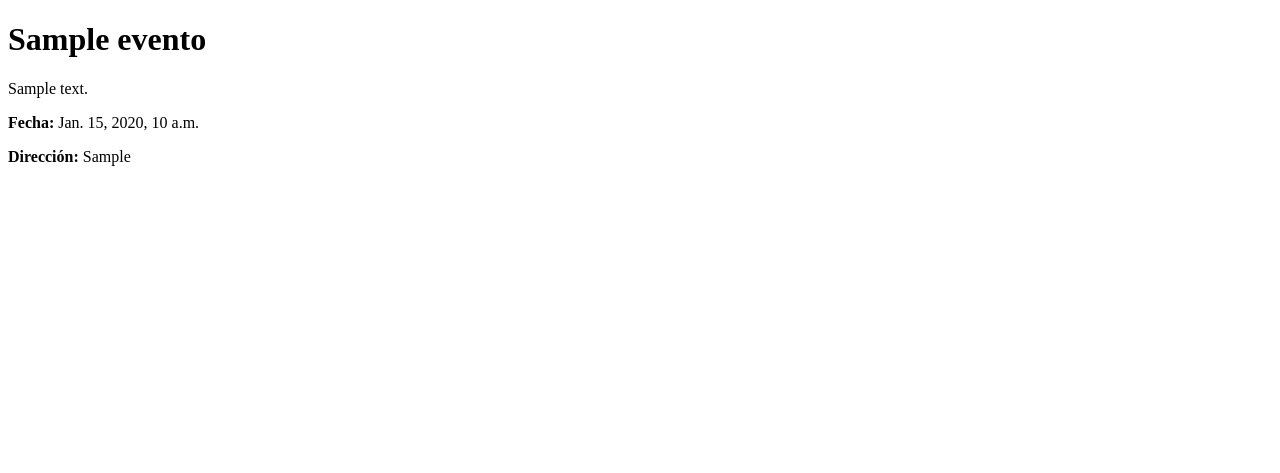
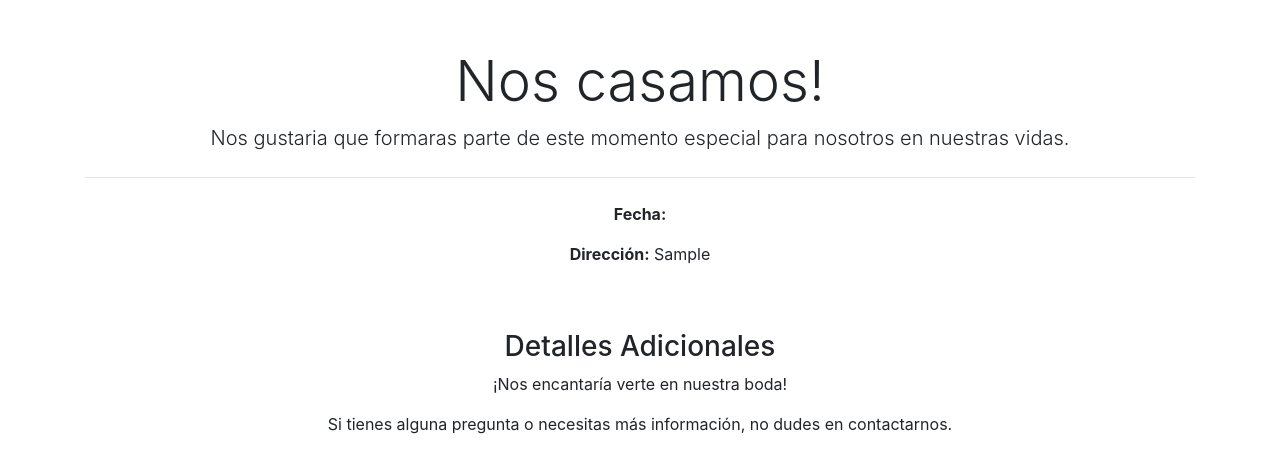
Before and after one commit to fvarguezz/bodorrio, a Django app: page / in a window 1280 px wide. Shown: the top 473 px of the page. Run offline with Django 5.2, Linux system fonts and the light colour scheme; tables that the repository leaves empty hold one stand-in row (values such as "Sample post"); some libraries are stand-ins or nearby versions.

Commit message:
Base de Pagina Web

```diff
--- a/boda/invitacion/templates/invitacion/home.html
+++ b/boda/invitacion/templates/invitacion/home.html
@@ -4,12 +4,32 @@
     <meta charset="UTF-8">
     <meta name="viewport" content="width=device-width, initial-scale=1.0">
     <title>Invitación de Boda</title>
+    <!-- Incluir Bootstrap desde el CDN -->
+    <link href="https://stackpath.bootstrapcdn.com/bootstrap/4.5.2/css/bootstrap.min.css" rel="stylesheet">
 </head>
+<body>
+    <div class="container mt-5">
+        <div class="row">
+            <div class="col-12 text-center">
+                <h1 class="display-4">Nos casamos!</h1>
+                <p class="lead">Nos gustaria que formaras parte de este momento especial para nosotros en nuestras vidas.</p>
+                <hr class="my-4">
+                <p><strong>Fecha:</strong> </p>
+                <p><strong>Dirección:</strong> {{ evento.direccion }}</p>
+            </div>
+        </div>
+        <div class="row mt-5">
+            <div class="col-12 text-center">
+                <h3>Detalles Adicionales</h3>
+                <p>¡Nos encantaría verte en nuestra boda!</p>
+                <p>Si tienes alguna pregunta o necesitas más información, no dudes en contactarnos.</p>
+            </div>
+        </div>
+    </div>
 
-<body>
-    <h1>{{ evento.nombre }}</h1>
-    <p>{{ evento.descripcion }}</p>
-    <p><strong>Fecha:</strong> {{ evento.fecha }}</p>
-    <p><strong>Dirección:</strong> {{ evento.direccion }}</p>
+    <!-- Incluir Bootstrap JS y dependencias -->
+    <script src="https://code.jquery.com/jquery-3.5.1.slim.min.js"></script>
+    <script src="https://cdn.jsdelivr.net/npm/@popperjs/core@2.5.2/dist/umd/popper.min.js"></script>
+    <script src="https://stackpath.bootstrapcdn.com/bootstrap/4.5.2/js/bootstrap.min.js"></script>
 </body>
 </html>
```
